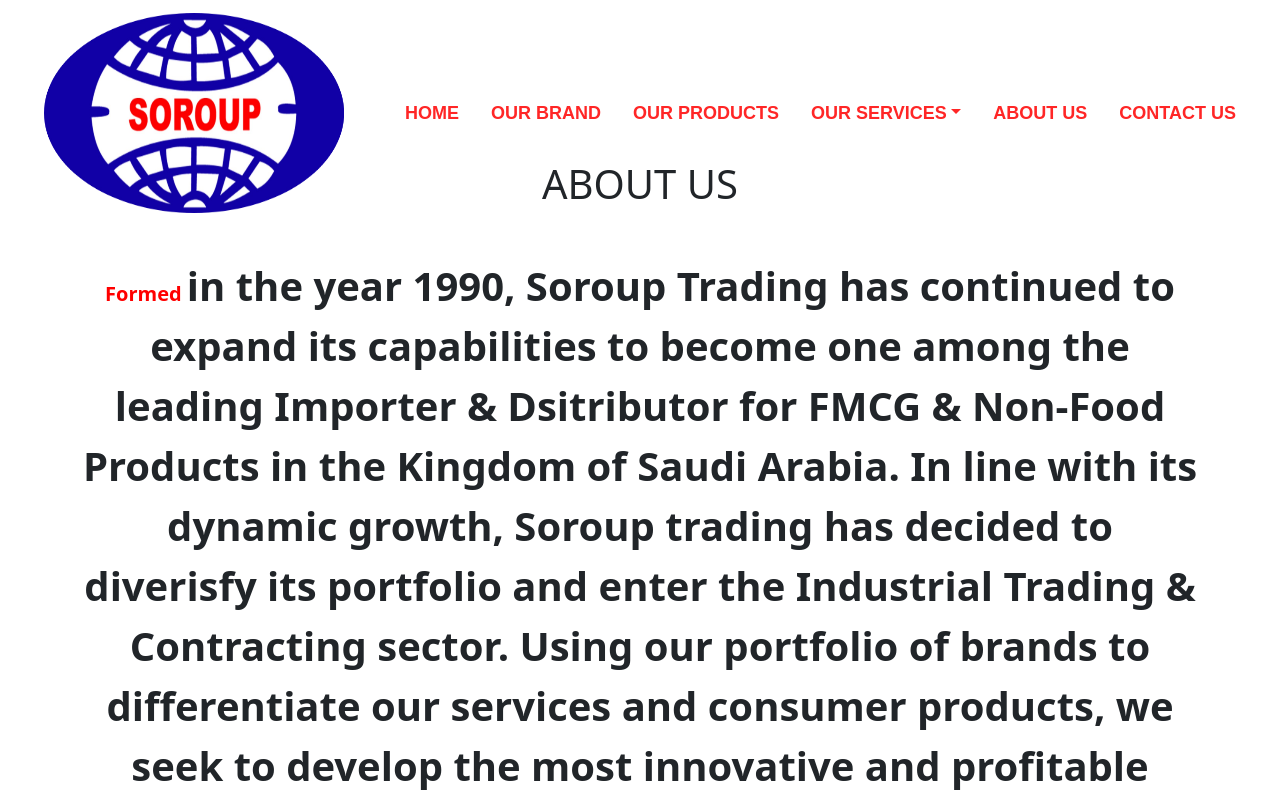
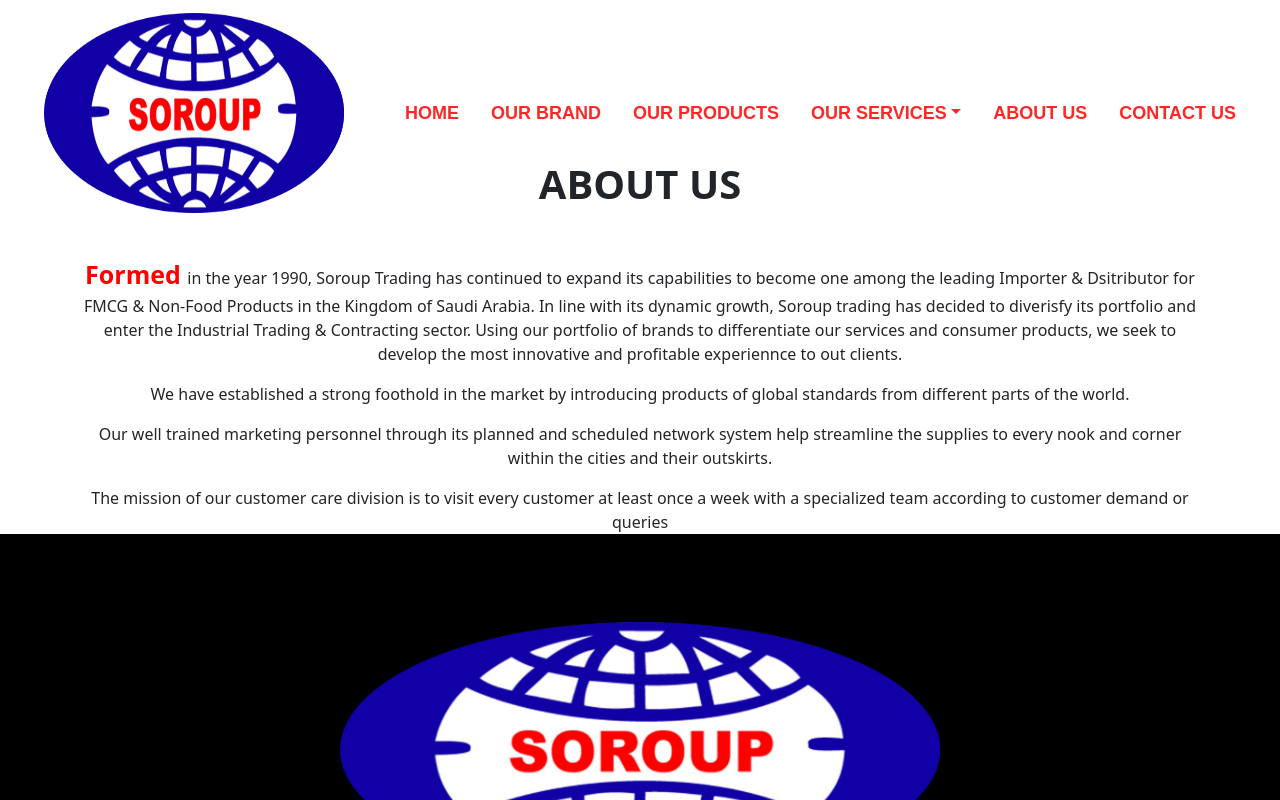
Before and after one commit to SoftGenics/Soroup, a React (Create React App) app: page /About in a window 1280 px wide. Shown: the top 800 px of the page. Built offline with nearby package versions, Linux system fonts and the light colour scheme.

Commit message:
Update AboutPage.js

```diff
--- a/src/Components/Pages/AboutPage.js
+++ b/src/Components/Pages/AboutPage.js
@@ -4,10 +4,10 @@
 const AboutPage = () => {
   return (
     <div>
-        <Container style={{marginTop:'10rem', fontSize:'40px', fontWeight:'700',justifyContent:'center', textAlign:'center', alignItems:'center'}}>
-            <h1 className='mt-3 mb-3'>ABOUT US</h1>
+        <Container style={{marginTop:'10rem', justifyContent:'center', textAlign:'center', alignItems:'center'}}>
+            <h1 className='mt-3 mb-3' style={{fontSize:'40px', fontWeight:'700'}}>ABOUT US</h1>
             <p className='card-text mt-5'>
-            <span style={{fontSize:'20px', fontWeight:'700', color:'red'}}>Formed </span>in the year 1990, Soroup Trading has continued to expand its capabilities to become one among the leading Importer & Dsitributor for FMCG & Non-Food Products in the Kingdom of Saudi Arabia.
+            <span style={{fontSize:'25px', fontWeight:'700', color:'red'}}>Formed </span>in the year 1990, Soroup Trading has continued to expand its capabilities to become one among the leading Importer & Dsitributor for FMCG & Non-Food Products in the Kingdom of Saudi Arabia.
             In line with its dynamic growth, Soroup trading has decided to diverisfy its portfolio and enter the Industrial Trading & Contracting sector. Using our portfolio of brands to differentiate our services and consumer products, we seek to develop the most innovative and profitable experiennce to out clients.
             </p>
       <p className='card-text'>We have established a strong foothold in the market by
```
